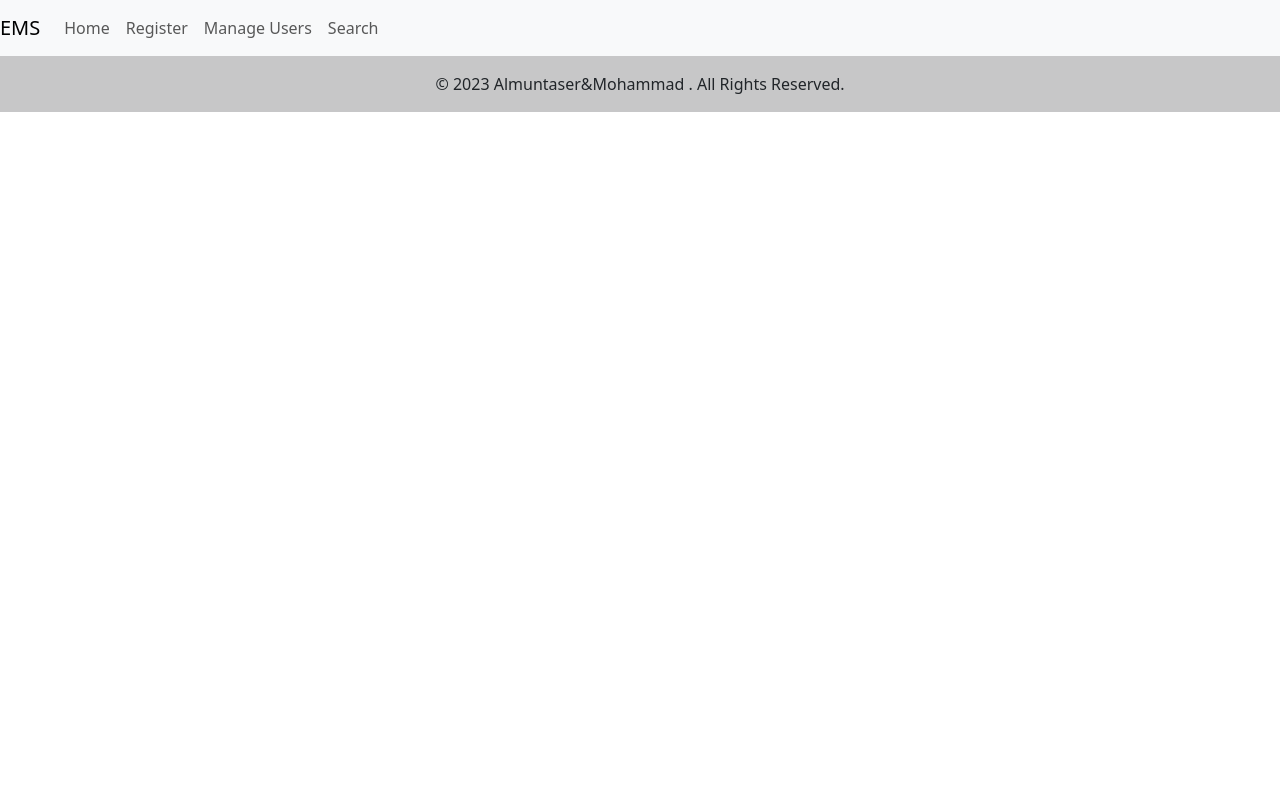
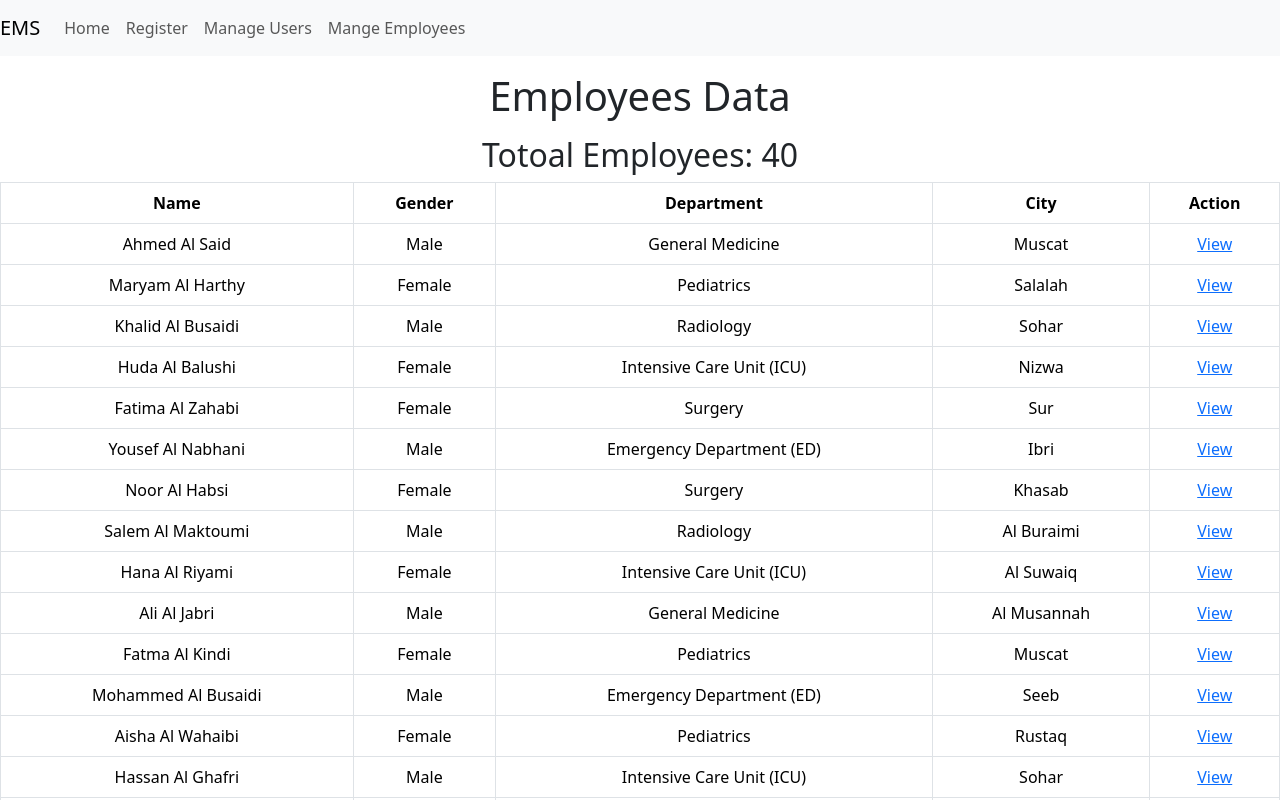
Before and after one commit to RG7on/EMS, a React (Create React App) app in the folder client/: page /display in a window 1280 px wide. Shown: the top 800 px of the page. Built offline with nearby package versions, Linux system fonts and the light colour scheme.

Commit message:
finished Display

```diff
--- a/client/src/App.js
+++ b/client/src/App.js
@@ -22,7 +22,7 @@ function App() {
         <Route path="/" element={<Login />} />
         <Route path="/rejester" element={<Rejester />} />
         <Route path="/ManageUsers" element={<ManageUsers/>} />
-        <Route path="/search" element={<DisplayEmp />} />
+        <Route path="/display" element={<DisplayEmp />} />
       </Routes>
       <Footer/>
     </div>
--- a/client/src/components/Header.js
+++ b/client/src/components/Header.js
@@ -18,7 +18,7 @@ export default function Header() {
             <Link className="nav-link" to="/ManageUsers">Manage Users</Link>
           </li>
           <li className="nav-item">
-            <Link className="nav-link" to="/search">Search</Link>
+            <Link className="nav-link" to="/display">Mange Employees</Link>
           </li>
 
         </ul>
--- a/client/src/components/displayEmp.js
+++ b/client/src/components/displayEmp.js
@@ -1,5 +1,6 @@
 import React from 'react'
 import {employees} from './emp_data.js'
+import { Link } from 'react-router-dom'
 function DisplayEmp() {
   return (
     <div>
@@ -7,7 +8,7 @@ function DisplayEmp() {
         <h2>Totoal Employees: {employees.length}</h2>
         <table className='table table-bordered'>
     <thead>
-        <tr><th>Name</th><th>Gender</th><th>Department</th><th>City</th></tr>
+        <tr><th>Name</th><th>Gender</th><th>Department</th><th>City</th><th>Action</th></tr>
     </thead>
 
         {
@@ -19,6 +20,7 @@ function DisplayEmp() {
                             <td>{emp.gender}</td>
                             <td>{emp.department}</td>
                             <td>{emp.address.city}</td>
+                            <td><Link to=''>View</Link></td>
                         </tr>
                     </tbody>
                 )
```
